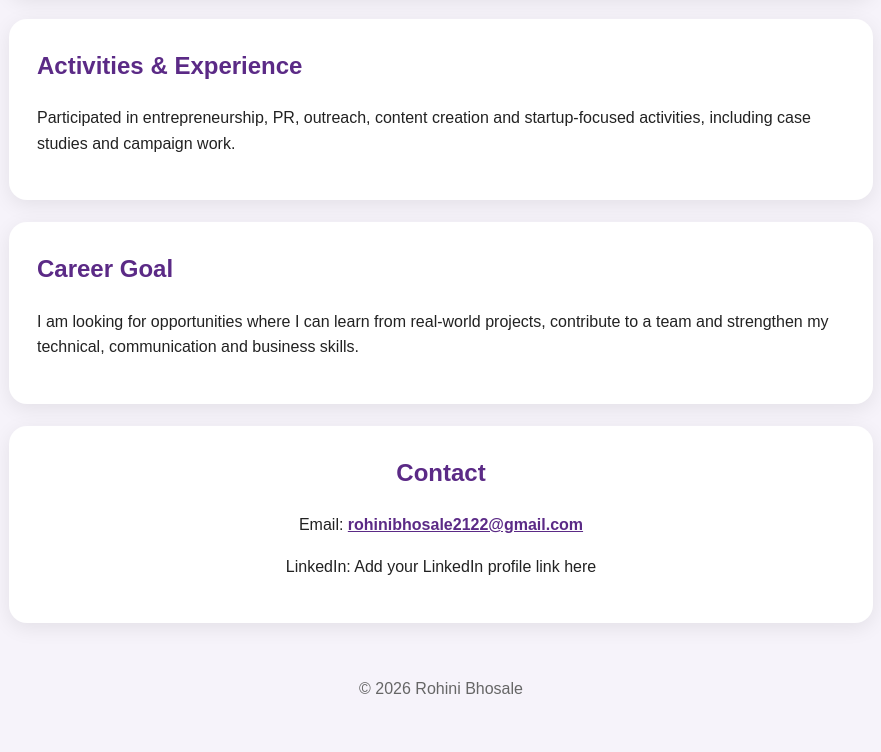
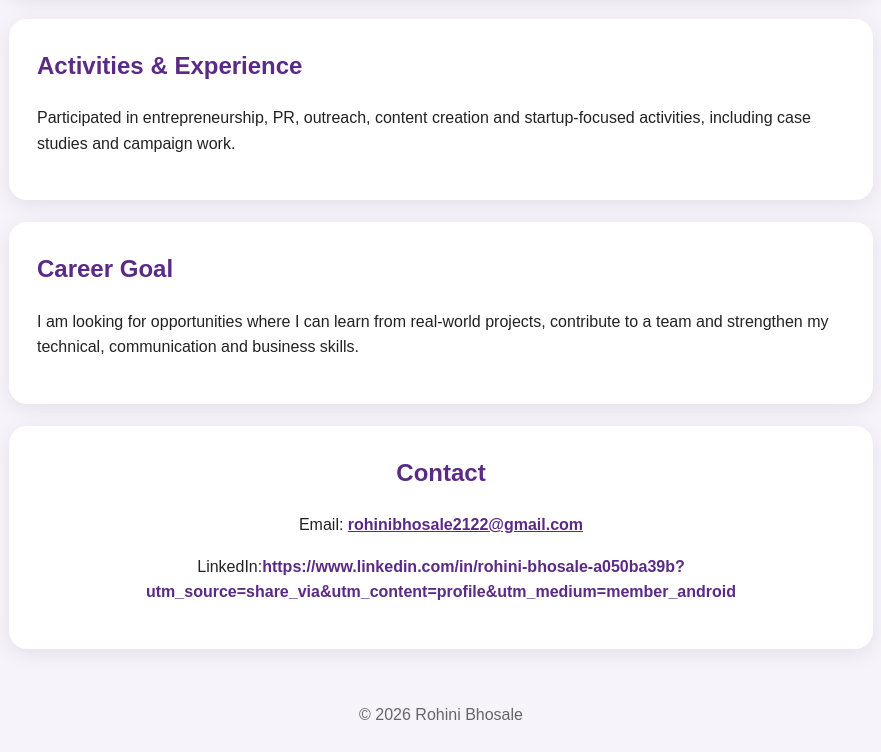
Before and after one commit to Rohini-Bhosale333/Rohini_Bhosale333.github.io, a plain HTML site: page index.html in a window 1280 px wide. Shown: the part 1110-1862 px from the top of the page, without its empty margins (199-1080 px from the left). Before the commit the page ends 1837 px from the top, so only its background shows below. Drawn offline with Linux system fonts and the light colour scheme.

Commit message:
Add LinkedIn profile link to contact section

```diff
--- a/index.html
+++ b/index.html
@@ -61,7 +61,7 @@ footer{text-align:center;padding:25px;color:#666}
 <section class="card contact">
 <h2>Contact</h2>
 <p>Email: <a href="mailto:rohinibhosale2122@gmail.com">rohinibhosale2122@gmail.com</a></p>
-<p>LinkedIn: Add your LinkedIn profile link here</p>
+<p>LinkedIn:<a>https://www.linkedin.com/in/rohini-bhosale-a050ba39b?utm_source=share_via&utm_content=profile&utm_medium=member_android</a> </p>
 </section>
 </main>
 
```
